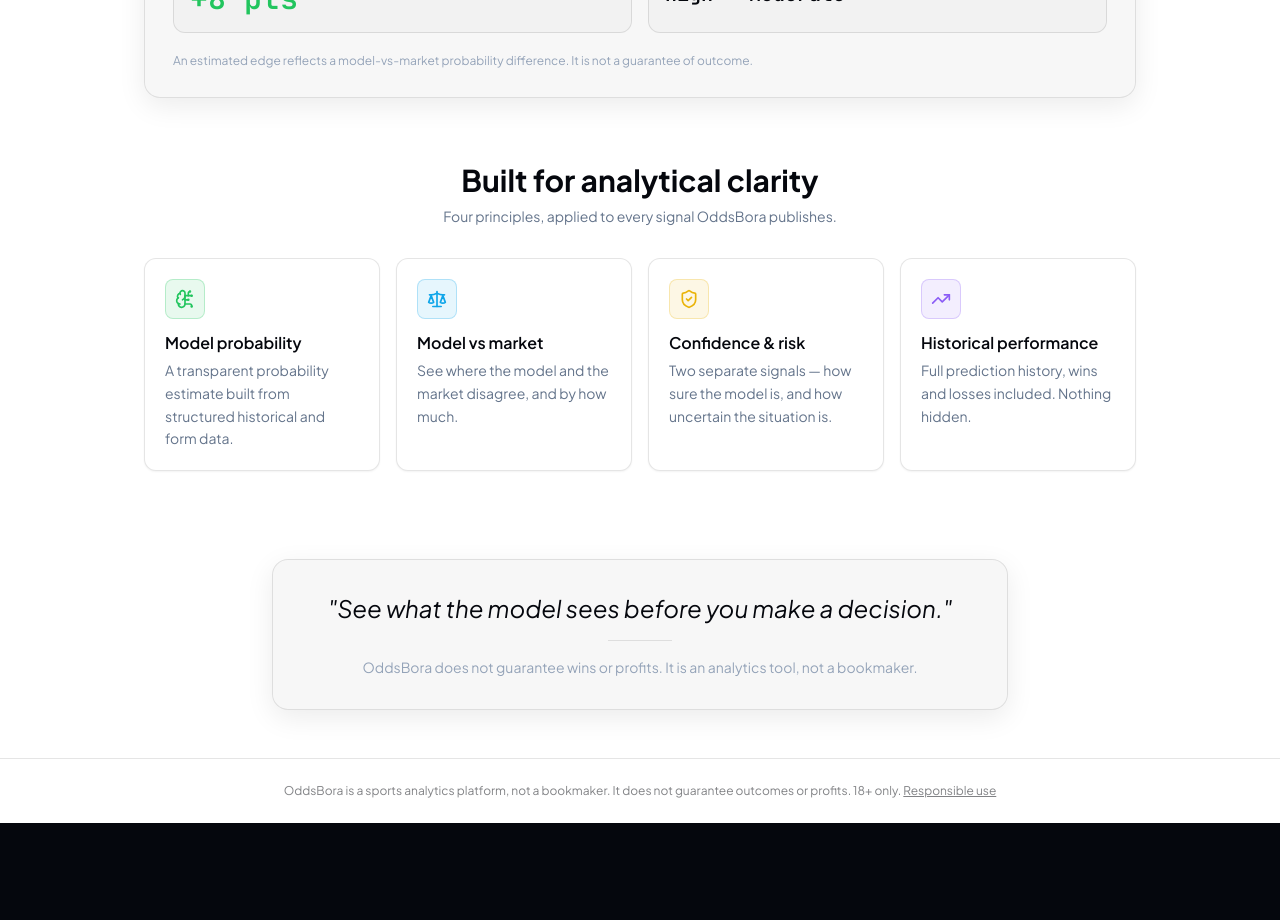
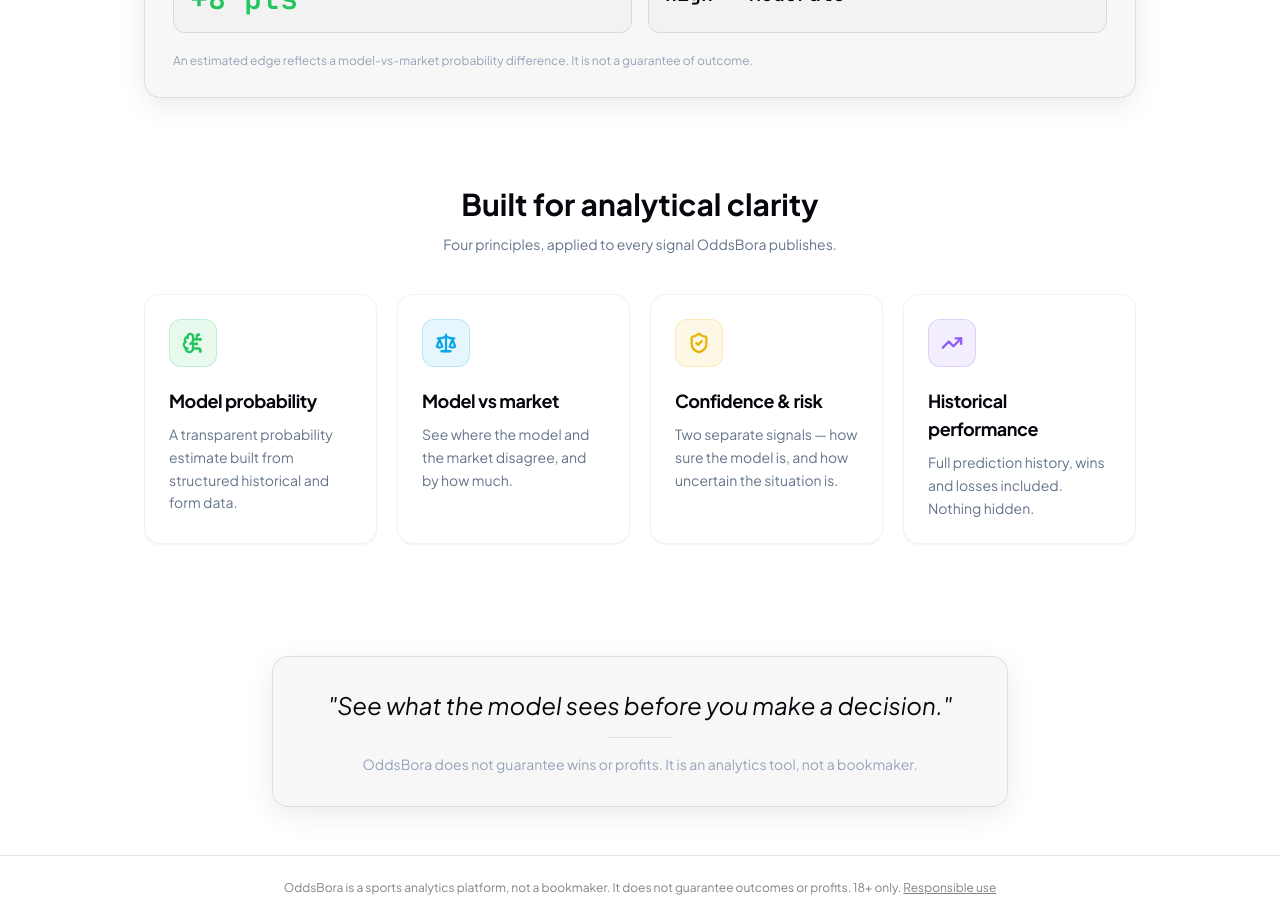
Before and after one commit to oddsbora-project/oddsbora, a React (Vite) app: page / in a window 1280 px wide. Shown: the part 1760-2680 px from the top of the page. Before the commit the page ends 2583 px from the top, so only its background shows below. Built offline with nearby package versions, Linux system fonts and the light colour scheme; no server answers.

Commit message:
Update Landing.tsx

```diff
--- a/src/pages/public/Landing.tsx
+++ b/src/pages/public/Landing.tsx
@@ -7,36 +7,44 @@ const FEATURES = [
     icon: BrainCircuit,
     title: 'Model probability',
     desc: 'A transparent probability estimate built from structured historical and form data.',
-    bgClass: 'bg-signal-green/10 border-signal-green/25',
-    textClass: 'text-signal-green'
+    iconBg: 'bg-signal-green/10 border-signal-green/20',
+    iconText: 'text-signal-green',
+    glowBg: 'from-signal-green/10',
+    lineBg: 'bg-signal-green'
   },
   {
     icon: Scale,
     title: 'Model vs market',
     desc: 'See where the model and the market disagree, and by how much.',
-    bgClass: 'bg-sky-500/10 border-sky-500/25',
-    textClass: 'text-sky-500'
+    iconBg: 'bg-sky-500/10 border-sky-500/20',
+    iconText: 'text-sky-500',
+    glowBg: 'from-sky-500/10',
+    lineBg: 'bg-sky-500'
   },
   {
     icon: ShieldCheck,
     title: 'Confidence & risk',
     desc: 'Two separate signals — how sure the model is, and how uncertain the situation is.',
-    bgClass: 'bg-signal-yellow/10 border-signal-yellow/25',
-    textClass: 'text-signal-yellow'
+    iconBg: 'bg-signal-yellow/10 border-signal-yellow/20',
+    iconText: 'text-signal-yellow',
+    glowBg: 'from-signal-yellow/10',
+    lineBg: 'bg-signal-yellow'
   },
   {
     icon: TrendingUp,
     title: 'Historical performance',
     desc: 'Full prediction history, wins and losses included. Nothing hidden.',
-    bgClass: 'bg-violet-500/10 border-violet-500/25',
-    textClass: 'text-violet-500'
+    iconBg: 'bg-violet-500/10 border-violet-500/20',
+    iconText: 'text-violet-500',
+    glowBg: 'from-violet-500/10',
+    lineBg: 'bg-violet-500'
   },
 ]
 
 export default function Landing() {
   return (
     <div className="bg-white text-navy-950">
-      {/* Intro text — just the tagline + description, white background, between navbar and hero */}
+      {/* Intro text */}
       <section className="bg-white text-navy-950 px-4 pt-10 pb-8 fade-up">
         <div className="max-w-3xl mx-auto text-center">
           <h1 className="text-3xl sm:text-5xl font-extrabold leading-tight mb-4 text-navy-950">
@@ -112,23 +120,38 @@ export default function Landing() {
         </div>
       </section>
 
-      <section className="max-w-5xl mx-auto px-4 py-10">
-        <div className="text-center mb-8">
-          <h2 className="text-2xl md:text-3xl font-bold mb-2">Built for analytical clarity</h2>
-          <p className="text-slate-500 text-sm">Four principles, applied to every signal OddsBora publishes.</p>
+      {/* Modernized Feature Cards Section */}
+      <section className="max-w-5xl mx-auto px-4 py-16">
+        <div className="text-center mb-10">
+          <h2 className="text-2xl md:text-3xl font-bold mb-3 font-display text-navy-950">Built for analytical clarity</h2>
+          <p className="text-slate-500 text-sm max-w-md mx-auto">Four principles, applied to every signal OddsBora publishes.</p>
         </div>
-        <div className="grid sm:grid-cols-2 lg:grid-cols-4 gap-4">
-          {FEATURES.map(({ icon: Icon, title, desc, bgClass, textClass }, i) => (
+
+        <div className="grid sm:grid-cols-2 lg:grid-cols-4 gap-5">
+          {FEATURES.map(({ icon: Icon, title, desc, iconBg, iconText, glowBg, lineBg }, i) => (
             <div
               key={title}
-              className="glass-card-light feature-card-in"
+              className="group relative flex flex-col p-6 rounded-2xl bg-white border border-black/5 shadow-sm transition-all duration-500 ease-out hover:-translate-y-2 hover:shadow-[0_20px_40px_-15px_rgba(0,0,0,0.08)] overflow-hidden"
               style={{ animationDelay: `${i * 120}ms` }}
             >
-              <div className={`feature-icon-wrap w-10 h-10 rounded-lg border ${bgClass} flex items-center justify-center mb-3`}>
-                <Icon className={textClass} size={20} />
+              {/* Spotlight Hover Overlay */}
+              <div className={`absolute inset-0 opacity-0 group-hover:opacity-100 transition-opacity duration-700 bg-gradient-to-br ${glowBg} to-transparent pointer-events-none`} />
+
+              {/* Icon Container with 3D Tilt */}
+              <div className={`relative z-10 w-12 h-12 rounded-xl flex items-center justify-center mb-5 border ${iconBg} transition-transform duration-500 cubic-bezier(0.34, 1.56, 0.64, 1) group-hover:scale-110 group-hover:-rotate-6`}>
+                <Icon className={`${iconText}`} size={22} strokeWidth={2.5} />
               </div>
-              <h3 className="font-semibold mb-1 text-navy-950">{title}</h3>
-              <p className="text-slate-500 text-sm leading-relaxed">{desc}</p>
+
+              {/* Text Content */}
+              <h3 className="relative z-10 text-lg font-bold text-navy-950 mb-2 tracking-tight group-hover:text-navy-900 transition-colors duration-300">
+                {title}
+              </h3>
+              <p className="relative z-10 text-slate-500 leading-relaxed text-sm group-hover:text-slate-600 transition-colors duration-300">
+                {desc}
+              </p>
+
+              {/* Expanding Bottom Accent Line */}
+              <div className={`absolute bottom-0 left-0 h-[3px] w-0 transition-all duration-500 ease-out group-hover:w-full ${lineBg}`} />
             </div>
           ))}
         </div>
```
